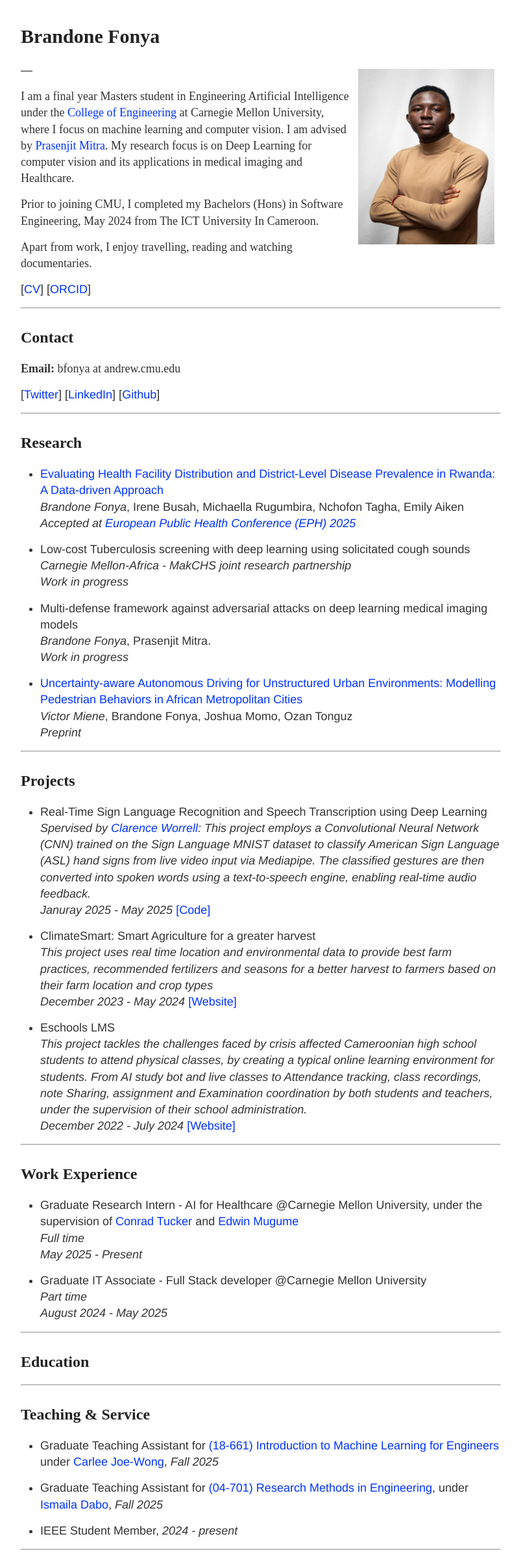
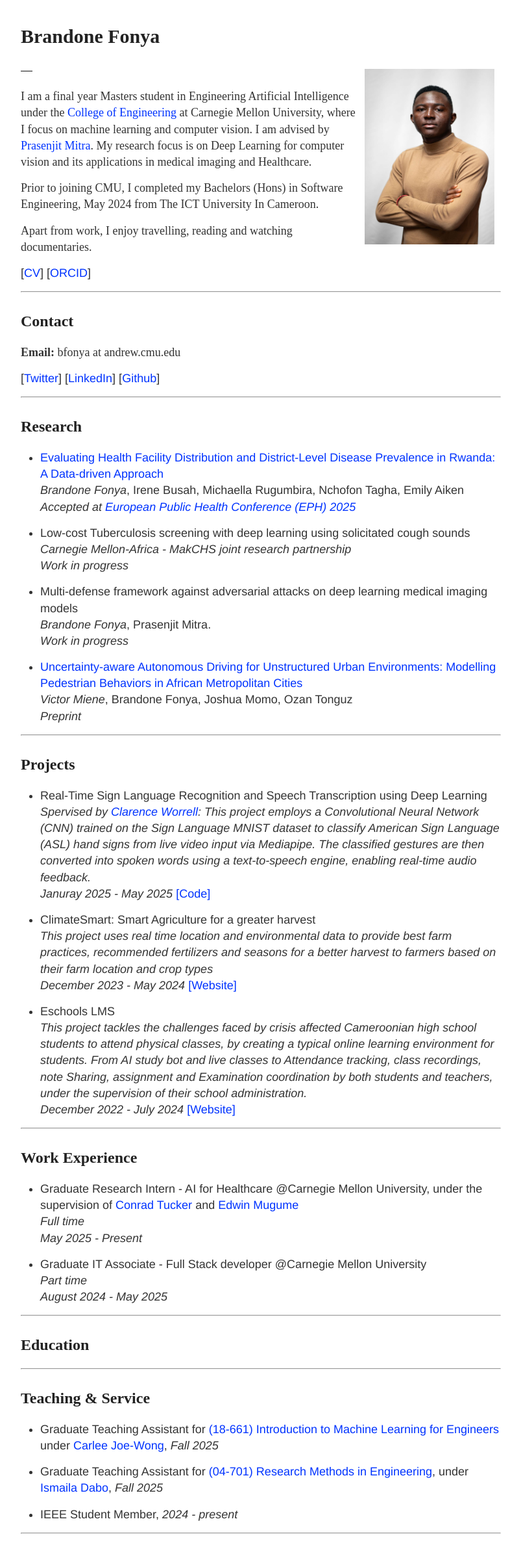
Before and after one commit to FonyaBrandone/FonyaBrandone.github.io, a Jekyll site: the page built from index.md, in a window 1280 px wide. Shown: the whole page at 65% size, without its empty margins (238-1041 px from the left). Built offline with Jekyll 4.4.1, drawn with Linux system fonts in a browser that asks for light colours; after the commit the page ends 2369 px from its top, so only the background shows below that.

Commit message:
Updated profile pic dimenssion

```diff
--- a/index.md
+++ b/index.md
@@ -5,7 +5,7 @@
 ---
 
 # <span style="font-family:'Candara Light';"> Brandone Fonya </span>
-<img src="/static/profile.jpg" alt="Brandone" style="width: 210px; height: 270px; float: right; margin: 10px"/>
+<img src="/static/profile.jpg" alt="Brandone" style="width: 200px; height: 270px; float: right; margin: 10px"/>
 ---
 
 <span style="font-family:'Candara Light';">
```
